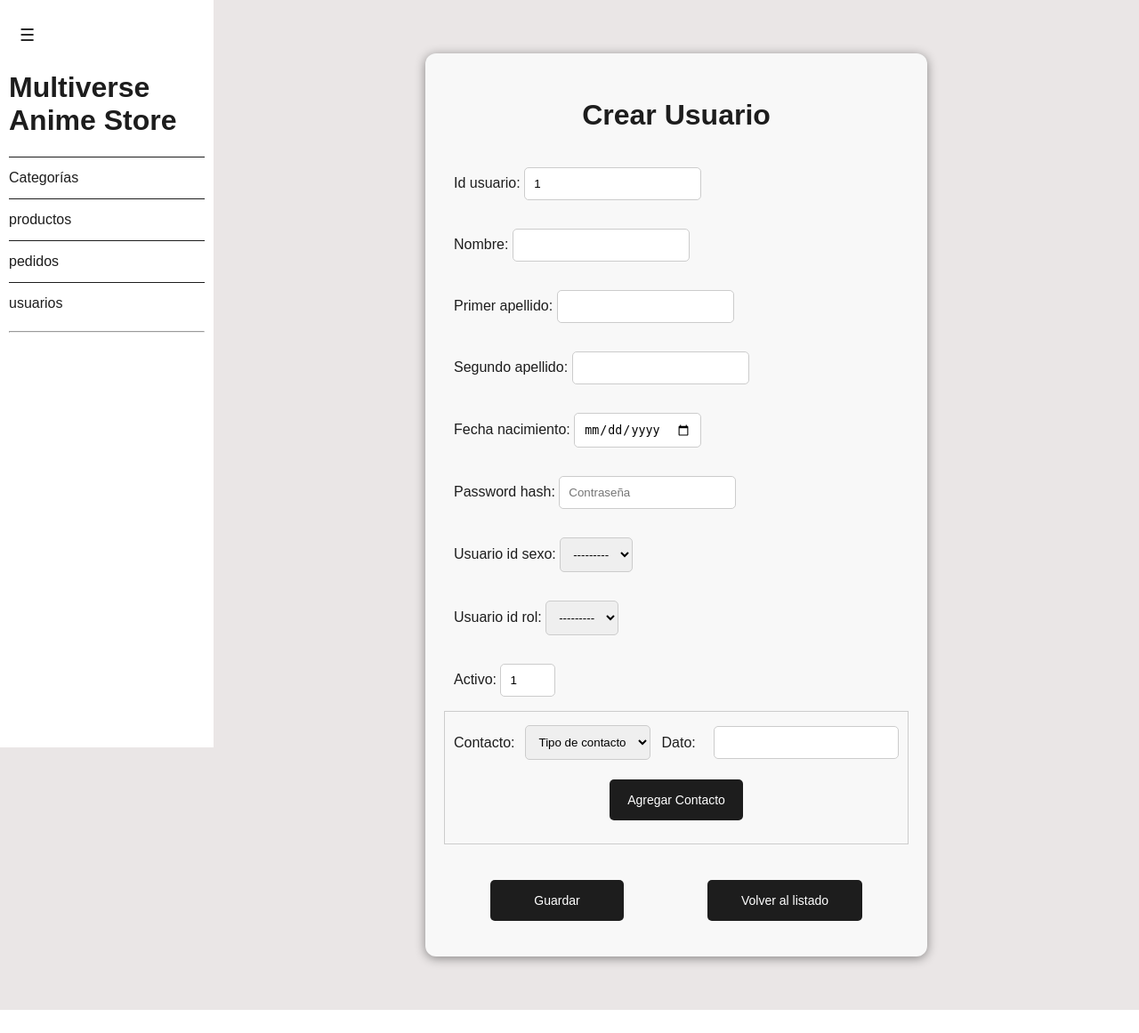
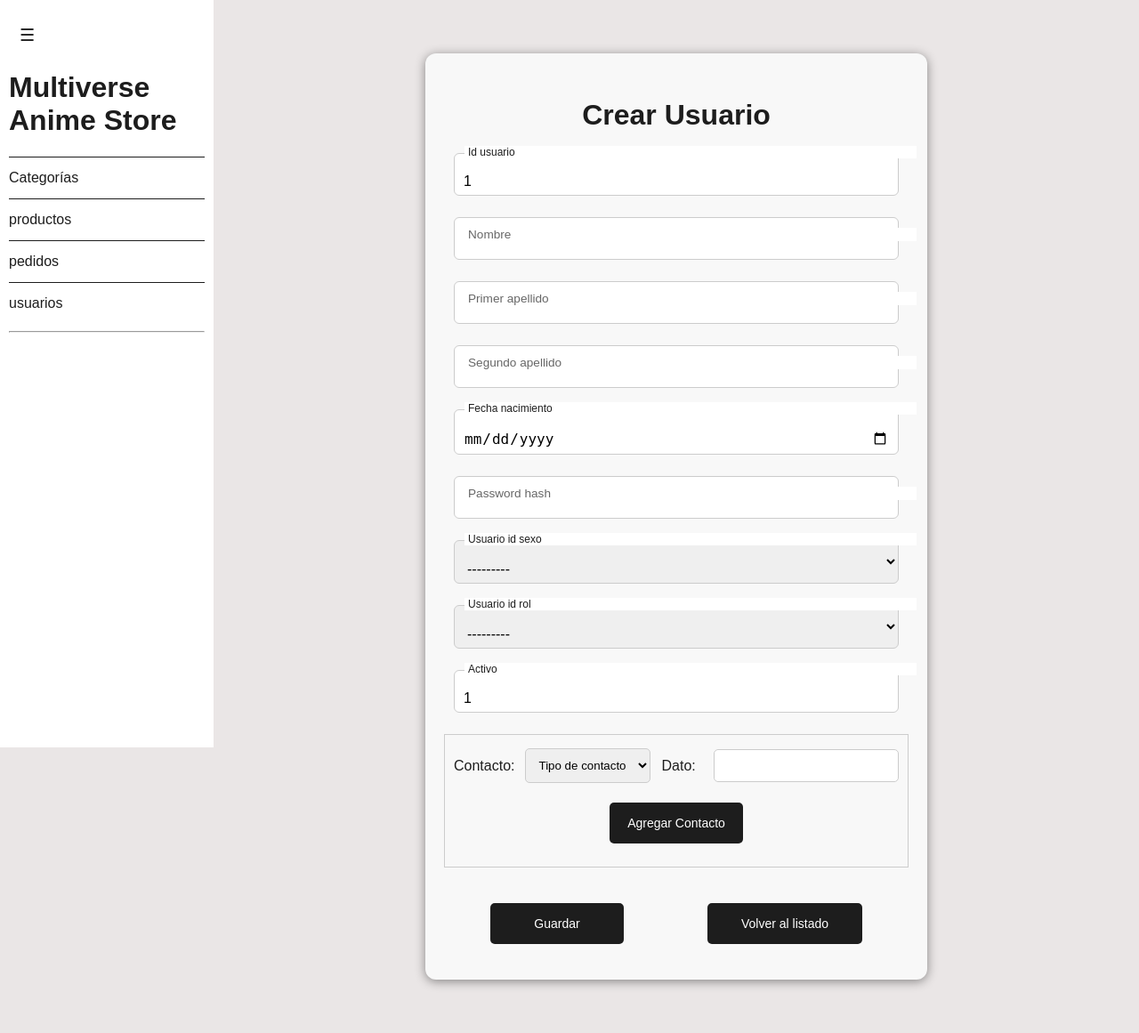
Before and after one commit to SebastianGutierrezMontoya/PPIMultiverse, a Django app: page /usuarios/crear/ in a window 1280 px wide. Shown: the whole page at 89% size. Before the commit the page ends 1135 px from the top, so only its background shows below. Run offline with Django 5.2, Linux system fonts and the light colour scheme; data that the repository does not hold is empty.

Commit message:
ajustes css de los formularios

```diff
--- a/MultiverseAnimeStore/forms.py
+++ b/MultiverseAnimeStore/forms.py
@@ -28,6 +28,9 @@ class PedidosForm(forms.ModelForm):
         self.fields['ped_total'].widget.attrs.update({'class': 'form-control', 'step': '0.01'})
         self.fields['ped_fecha_pedido'].initial = Date.today()
         self.fields['ped_notas'].required = False
+
+        for field in self.fields.values():
+            field.widget.attrs.update({'placeholder': ' '})
 
 
 class PedidosProductosForm(forms.ModelForm):
@@ -73,3 +76,41 @@ class UsuariosForm(forms.ModelForm):
         self.fields['fecha_nacimiento'].widget.attrs.update({'class': 'form-control datepicker'})
         self.fields['password_hash'].widget.attrs.update({'placeholder': 'Contraseña'})
         self.fields['activo'].required = False
+
+        for field in self.fields.values():
+            field.widget.attrs.update({'placeholder': ' '})
+
+
+class CategoriaForm(forms.ModelForm):
+    class Meta:
+        model = Categoria
+        fields = ['cat_id', 'cat_nombre', 'cat_descripcion']
+
+    def __init__(self, *args, **kwargs):
+        super().__init__(*args, **kwargs)
+        self.fields['cat_id'].widget.attrs['readonly'] = True
+        self.fields['cat_id'].initial = Categoria.objects.count() + 1
+        for field in self.fields.values():
+            field.widget.attrs.update({'class': 'form-control'})
+
+        for field in self.fields.values():
+            field.widget.attrs.update({'placeholder': ' '})
+
+
+class ProductosForm(forms.ModelForm):
+    class Meta:
+        model = Productos
+        fields = ['prod_id', 'prod_nombre', 'prod_descripcion', 'prod_precio_venta', 'prod_stock', 'cat']
+
+    def __init__(self, *args, **kwargs):
+        super().__init__(*args, **kwargs)
+        self.fields['cat'].queryset = Categoria.objects.all()
+        self.fields['cat'].label_from_instance = lambda obj: obj.cat_nombre
+        self.fields['prod_id'].widget.attrs['readonly'] = True
+        self.fields['prod_id'].initial = Productos.objects.count() + 1
+        for field in self.fields.values():
+            field.widget.attrs.update({'class': 'form-control'})
+        self.fields['prod_precio_venta'].widget.attrs.update({'step': '0.01'})
+
+        for field in self.fields.values():
+            field.widget.attrs.update({'placeholder': ' '})
--- a/MultiverseAnimeStore/static/MultiverseAnimeStore/css/forms.css
+++ b/MultiverseAnimeStore/static/MultiverseAnimeStore/css/forms.css
@@ -1,4 +1,4 @@
-form {
+.form-container {
     max-width: 500px;
     margin: 40px auto;
     padding: 24px 32px;
@@ -14,18 +14,18 @@ form {
     width: fit-content;
 }
 
-form > * {
+.form-container > * {
     width: 100%;
     margin-bottom: 16px;
 }
 
-form button[type="submit"], form button, form input[type="button"] {
+.form-container button[type="submit"], form button, form input[type="button"] {
     width: auto;
     margin: 0 auto;
     display: block;
 }
 
-form label {
+.form-container label {
     text-align: left;
     width: 100%;
 }
@@ -81,8 +81,8 @@ form label {
     background: #007c91;
 }
 
-.form-span {
-    width: 100%;
+.form-control textarea {
+    width: 98%;
 }
 
 
@@ -104,6 +104,7 @@ form label {
     padding: 3px;
     margin-top: 7px;
     margin-bottom: 7px;
+    justify-content: space-between;
 }
 
 .form-productos {
@@ -126,3 +127,43 @@ form label {
     gap: 12px;
     margin-top: 24px;
 }
+.form-control {
+    width: 100%;
+}
+
+
+
+
+.form-floating {
+  position: relative;
+  margin-bottom: 1.5rem;
+}
+
+.form-floating label {
+  position: absolute;
+  top: 12px;
+  left: 12px;
+  font-size: 0.85rem;
+  color: #666;
+  background: white;
+  padding: 0 4px;
+  pointer-events: none;
+  transition: 0.2s ease all;
+}
+
+.form-floating input, .form-floating select {
+  width: 100%;
+  padding: 22px 10px 6px 10px;
+  border: 1px solid #ccc;
+  border-radius: 6px;
+  font-size: 1rem;
+}
+
+.form-floating input:focus + label,
+.form-floating input:not(:placeholder-shown) + label,
+.form-floating select:focus + label,
+.form-floating select:not(:placeholder-shown) + label {
+  top: -8px;
+  font-size: 0.75rem;
+  color: var(--sidebar-link);
+}
--- a/MultiverseAnimeStore/templates/categoria_list.html
+++ b/MultiverseAnimeStore/templates/categoria_list.html
@@ -19,8 +19,10 @@
         <p id="deleteMessage"></p>
         <form id="deleteForm" method="post" style="display:inline;">
             {% csrf_token %}
-            <button type="submit">Sí, eliminar</button>
-            <button type="button" onclick="hideDeleteModal()">Cancelar</button>
+            <div class="form-linear form-center">
+                <button type="submit">Sí, eliminar</button>
+                <button type="button" onclick="hideDeleteModal()">Cancelar</button>
+            </div>
         </form>
     </div>
 </div>
--- a/MultiverseAnimeStore/templates/contactos_list.html
+++ b/MultiverseAnimeStore/templates/contactos_list.html
@@ -19,8 +19,10 @@
         <p id="deleteMessage"></p>
         <form id="deleteForm" method="post" style="display:inline;">
             {% csrf_token %}
-            <button type="submit">Sí, eliminar</button>
-            <button type="button" onclick="hideDeleteModal()">Cancelar</button>
+            <div class="form-linear form-center">
+                <button type="submit">Sí, eliminar</button>
+                <button type="button" onclick="hideDeleteModal()">Cancelar</button>
+            </div>
         </form>
     </div>
 </div>
--- a/MultiverseAnimeStore/templates/pedidos_detail.html
+++ b/MultiverseAnimeStore/templates/pedidos_detail.html
@@ -20,8 +20,10 @@
         <p id="deleteMessage"></p>
         <form id="deleteForm" method="post" style="display:inline;">
             {% csrf_token %}
-            <button type="submit">Sí, eliminar</button>
-            <button type="button" onclick="hideDeleteModal()">Cancelar</button>
+            <div class="form-linear form-center">
+                <button type="submit">Sí, eliminar</button>
+                <button type="button" onclick="hideDeleteModal()">Cancelar</button>
+            </div>
         </form>
     </div>
 </div>
--- a/MultiverseAnimeStore/templates/productos_detail.html
+++ b/MultiverseAnimeStore/templates/productos_detail.html
@@ -15,8 +15,10 @@
         <p id="deleteMessage"></p>
         <form id="deleteForm" method="post" style="display:inline;">
             {% csrf_token %}
-            <button type="submit">Sí, eliminar</button>
-            <button type="button" onclick="hideDeleteModal()">Cancelar</button>
+            <div class="form-linear form-center">
+                <button type="submit">Sí, eliminar</button>
+                <button type="button" onclick="hideDeleteModal()">Cancelar</button>
+            </div>
         </form>
     </div>
 </div>
--- a/MultiverseAnimeStore/templates/productos_list.html
+++ b/MultiverseAnimeStore/templates/productos_list.html
@@ -19,8 +19,10 @@
         <p id="deleteMessage"></p>
         <form id="deleteForm" method="post" style="display:inline;">
             {% csrf_token %}
-            <button type="submit">Sí, eliminar</button>
-            <button type="button" onclick="hideDeleteModal()">Cancelar</button>
+            <div class="form-linear form-center">
+                <button type="submit">Sí, eliminar</button>
+                <button type="button" onclick="hideDeleteModal()">Cancelar</button>
+            </div>
         </form>
     </div>
 </div>
--- a/MultiverseAnimeStore/templates/usuarios_detail.html
+++ b/MultiverseAnimeStore/templates/usuarios_detail.html
@@ -19,8 +19,10 @@
         <p id="deleteMessage"></p>
         <form id="deleteForm" method="post" style="display:inline;">
             {% csrf_token %}
-            <button type="submit">Sí, eliminar</button>
-            <button type="button" onclick="hideDeleteModal()">Cancelar</button>
+            <div class="form-linear form-center">
+                <button type="submit">Sí, eliminar</button>
+                <button type="button" onclick="hideDeleteModal()" style="margin:auto;">Cancelar</button>
+            </div>
         </form>
     </div>
 </div>
--- a/MultiverseAnimeStore/templates/usuarios_form.html
+++ b/MultiverseAnimeStore/templates/usuarios_form.html
@@ -1,11 +1,17 @@
 {% extends "base.html" %}
 {% block content %}
 
-<form method="post">
+<form method="post" class="form-container">
     <h2 class="form-header">{% if object %}Editar{% else %}Crear{% endif %} Usuario</h2>
     {% csrf_token %}
-    {{ form.as_p }}
+    <!-- {{ form.as_p }} -->
 
+    {% for field in form %}
+        <div class="form-floating">
+          {{ field }}
+          <label for="{{ field.id_for_label }}">{{ field.label }}</label>
+        </div>
+    {% endfor %}
 
 
     <div class="form-list">
@@ -28,28 +34,31 @@
     {% if request.resolver_match.url_name == 'usuarios_update' %}
 
     <h3>Contactos relacionados</h3>
-    <ul>
+
         {% for contacto in contactos_relacionados %}
-            <li>
-                {{ contacto.dato_contacto }} ({{ contacto.tipo_contacto }})
+
+                <!-- {{ contacto.dato_contacto }} ({{ contacto.tipo_contacto }}) -->
+                <div class="form-linear">
+                <label>Tipo:</label>
                 <select name="tipo_contacto_editado_{{ contacto.id_contacto }}" class="tipo-contacto-editado">
                     <option value="c" {% if contacto.tipo_contacto == 'c' %}selected{% endif %}>Correo</option>
                     <option value="t" {% if contacto.tipo_contacto == 't' %}selected{% endif %}>Telefono</option>
                     <option value="d" {% if contacto.tipo_contacto == 'd' %}selected{% endif %}>Direccion</option>
                     <option value="p" {% if contacto.tipo_contacto == 'p' %}selected{% endif %}>Postal</option>
                 </select>
-                <span>
+
                     <label> Dato :</label>
                     <input type="text" name="dato_contacto_editado_{{ contacto.id_contacto }}" class="dato-contacto-editado" value="{{ contacto.dato_contacto }}">
-                </span>
+                    <a href="{% url 'contactos_delete' contacto.pk %}" onclick="return confirm('¿Seguro que deseas eliminar este contacto? \n no se guardaran los demas cambios realizados.');" class="btn btn-danger">Eliminar</a>
+                </div>
                 <input type="hidden" name="contactos_relacionados_editados" id="contacto_editado_{{ contacto.id_contacto }}"
                     value="{{ contacto.tipo_contacto }},{{ contacto.dato_contacto }},{{ contacto.id_contacto }}">
-                <a href="{% url 'contactos_delete' contacto.pk %}" onclick="return confirm('¿Seguro que deseas eliminar este contacto? \n no se guardaran los demas cambios realizados.');" class="btn btn-danger">Eliminar</a>
-            </li>
+
+
         {% empty %}
             <li>No hay contactos relacionados.</li>
         {% endfor %}
-    </ul>
+
 
     {% endif %}
 
--- a/MultiverseAnimeStore/templates/usuarios_list.html
+++ b/MultiverseAnimeStore/templates/usuarios_list.html
@@ -19,8 +19,10 @@
         <p id="deleteMessage"></p>
         <form id="deleteForm" method="post" style="display:inline;">
             {% csrf_token %}
-            <button type="submit">Sí, eliminar</button>
-            <button type="button" onclick="hideDeleteModal()">Cancelar</button>
+            <div class="form-linear form-center">
+                <button type="submit">Sí, eliminar</button>
+                <button type="button" onclick="hideDeleteModal()">Cancelar</button>
+            </div>
         </form>
     </div>
 </div>
```
Also changed, not shown: MultiverseAnimeStore/templates/categoria_form.html (+9 -2 lines), MultiverseAnimeStore/templates/contactos_detail.html (+5 -2 lines), MultiverseAnimeStore/templates/pedidos_form.html (+9 -2 lines), MultiverseAnimeStore/templates/pedidos_list.html (+5 -3 lines), MultiverseAnimeStore/templates/productos_form.html (+9 -2 lines).
